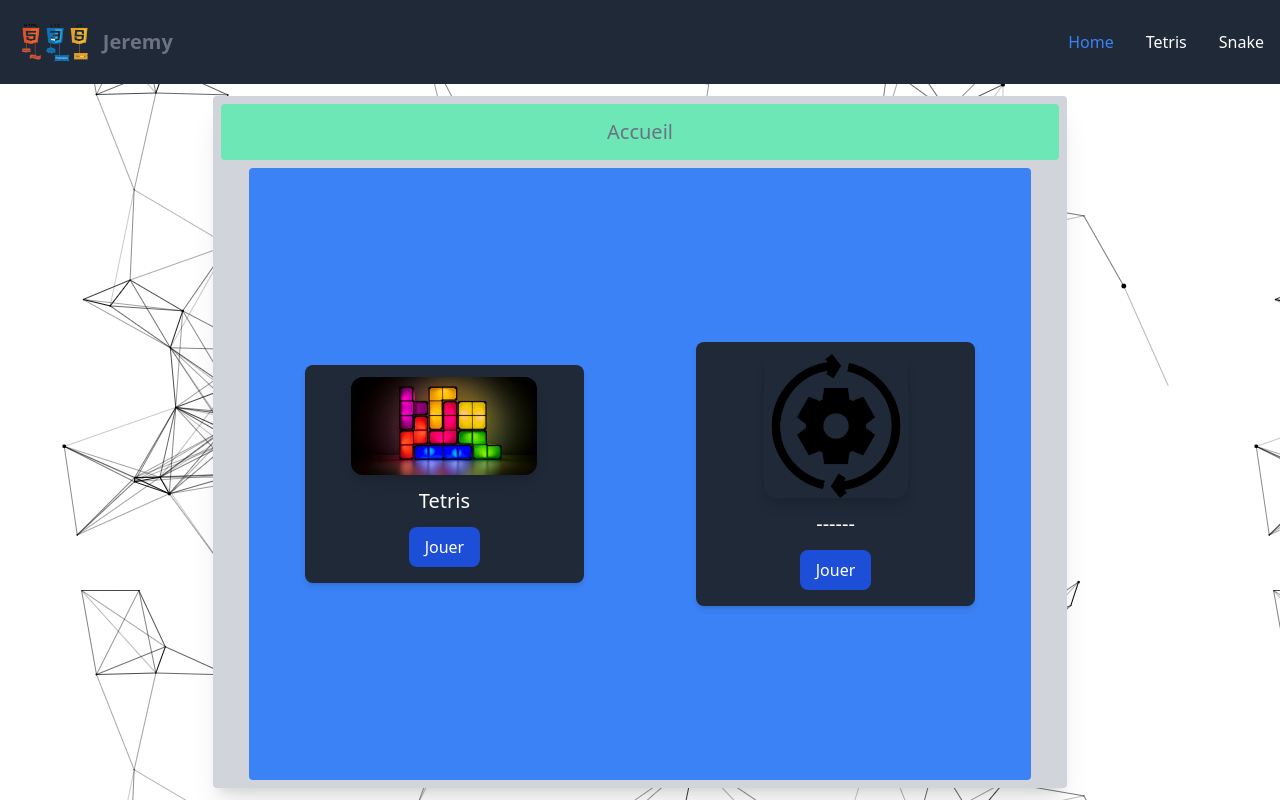
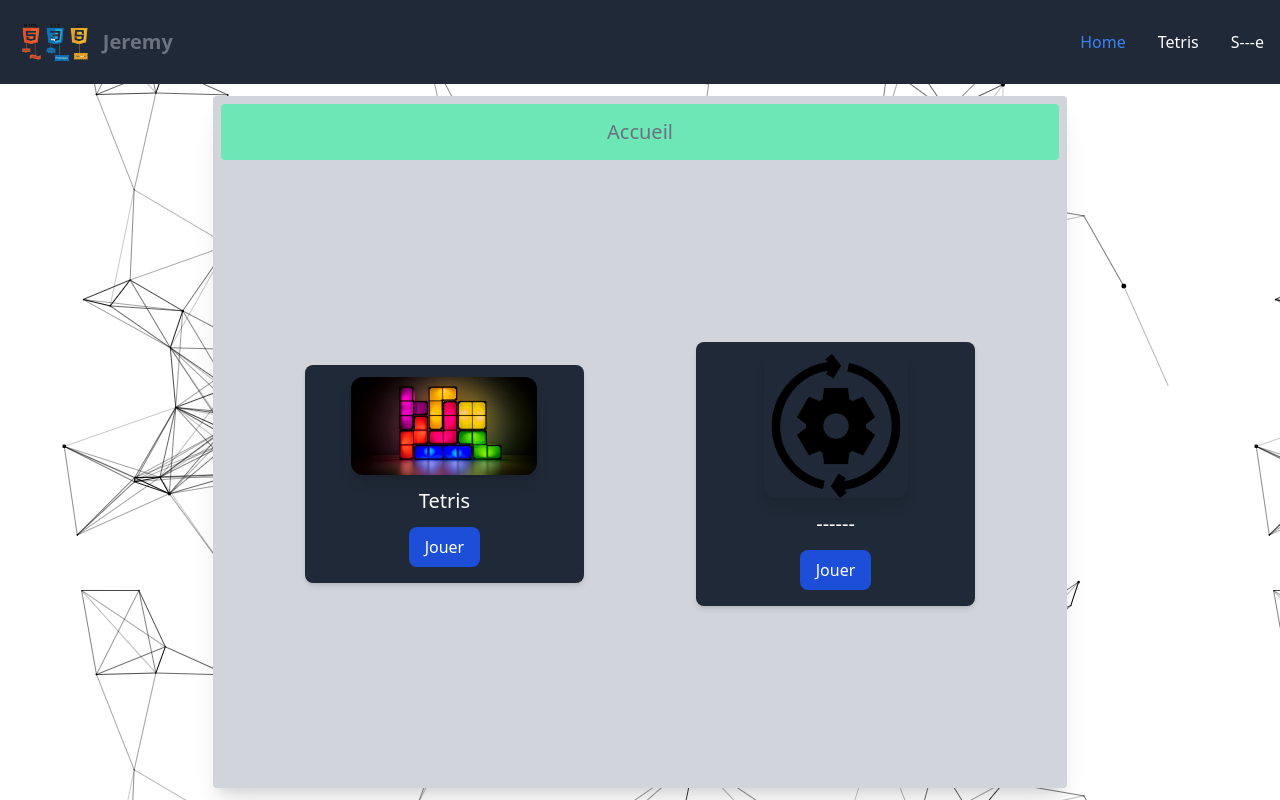
Before and after one commit to M-Jeremy/jeremy-ghpages, a website: page index.html in a window 1280 px wide. Drawn offline with Linux system fonts and the light colour scheme.

Commit message:
background color list

```diff
--- a/index.html
+++ b/index.html
@@ -30,7 +30,7 @@
                         </li>
                         <li>
                             <a href="#"
-                                class="block py-2 pr-4 pl-3 text-white border-b border-gray-100 hover:bg-gray-50 md:hover:bg-transparent md:border-0 md:p-0">Snake</a>
+                                class="block py-2 pr-4 pl-3 text-white border-b border-gray-100 hover:bg-gray-50 md:hover:bg-transparent md:border-0 md:p-0">S---e</a>
                         </li>
                     </ul>
                 </div>
@@ -42,7 +42,7 @@
                 <div class="flex h-14 bg-emerald-300 m-2 rounded justify-center">
                     <h1 class="text-xl self-center">Accueil</h1>
                 </div>
-                <div class="flex-1 bg-blue-500 w-11/12 mx-auto mb-2 rounded grid grid-cols-2">
+                <div class="flex-1 w-11/12 mx-auto mb-2 rounded grid grid-cols-2">
                     <!-- Cards -->
                     <div class="max-w-sm bg-gray-800 rounded-lg shadow-md my-auto mx-14">
                         <div class="flex flex-col items-center pb-4">
```
Also changed, not shown: style-last.css.
